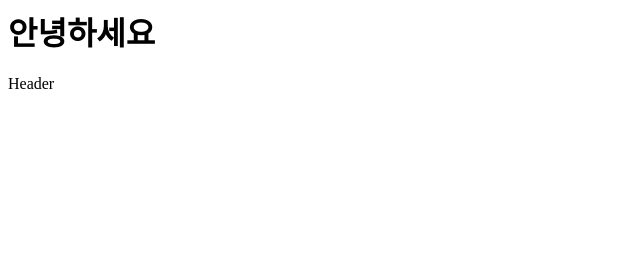
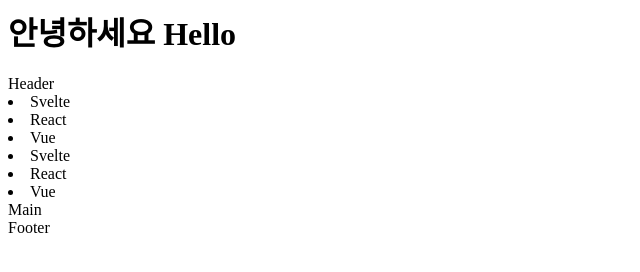
Before and after one commit to yoohmoon/vue-notion, a plain HTML site: page index.html in a window 1280 px wide. Shown: the whole page, without its empty margins (0-640 px from the left). Drawn offline with nearby package versions, Linux system fonts and the light colour scheme.

Commit message:
component, data binding

```diff
--- /dev/null
+++ b/Nav.js
@@ -0,0 +1,3 @@
+export default {
+  template: '<nav><li>Svelte</li><li>React</li><li>Vue</li></nav>',
+};
--- /dev/null
+++ b/SiteFooter.js
@@ -0,0 +1 @@
+export default { template: '<div>Footer</div>' };
--- /dev/null
+++ b/SiteHeader.js
@@ -0,0 +1,6 @@
+import Nav from './Nav.js';
+
+export default {
+  template: '<div>Header</div> <Nav/> <Nav/>',
+  components: { Nav },
+};
--- /dev/null
+++ b/SiteMain.js
@@ -0,0 +1 @@
+export default { template: '<div>Main</div>' };
--- a/index.html
+++ b/index.html
@@ -5,20 +5,28 @@
 
     <script type="module">
       import { createApp } from 'https://unpkg.com/vue@3/dist/vue.esm-browser.js';
+      import SiteHeader from './SiteHeader.js';
+      import SiteMain from './SiteMain.js';
+      import SiteFooter from './SiteFooter.js';
 
       const root = {
-        template: `<h1>안녕하세요</h1>
+        template: `<h1 v-bind:class="className">안녕하세요 {{ExportedName}}</h1>
         <SiteHeader></SiteHeader>
+        <SiteMain/>
+        <SiteFooter/>
         `,
+        setup() {
+          const greet = 'Hello';
+          const className = 'fontBig';
+          return { ExportedName: greet, className };
+        },
       };
-
-      const SiteHeader = { template: '<div>Header</div>' };
-      const SiteMain = { template: '<div>Main</div>' };
-      const SiteFooter = { template: '<div>Footer</div>' };
 
       const app = createApp(root);
 
       app.component('SiteHeader', SiteHeader);
+      app.component('SiteMain', SiteMain);
+      app.component('SiteFooter', SiteFooter);
 
       app.mount('#app');
       //  use : 외부 라이브러리를 사용하겠다는 의미
```
